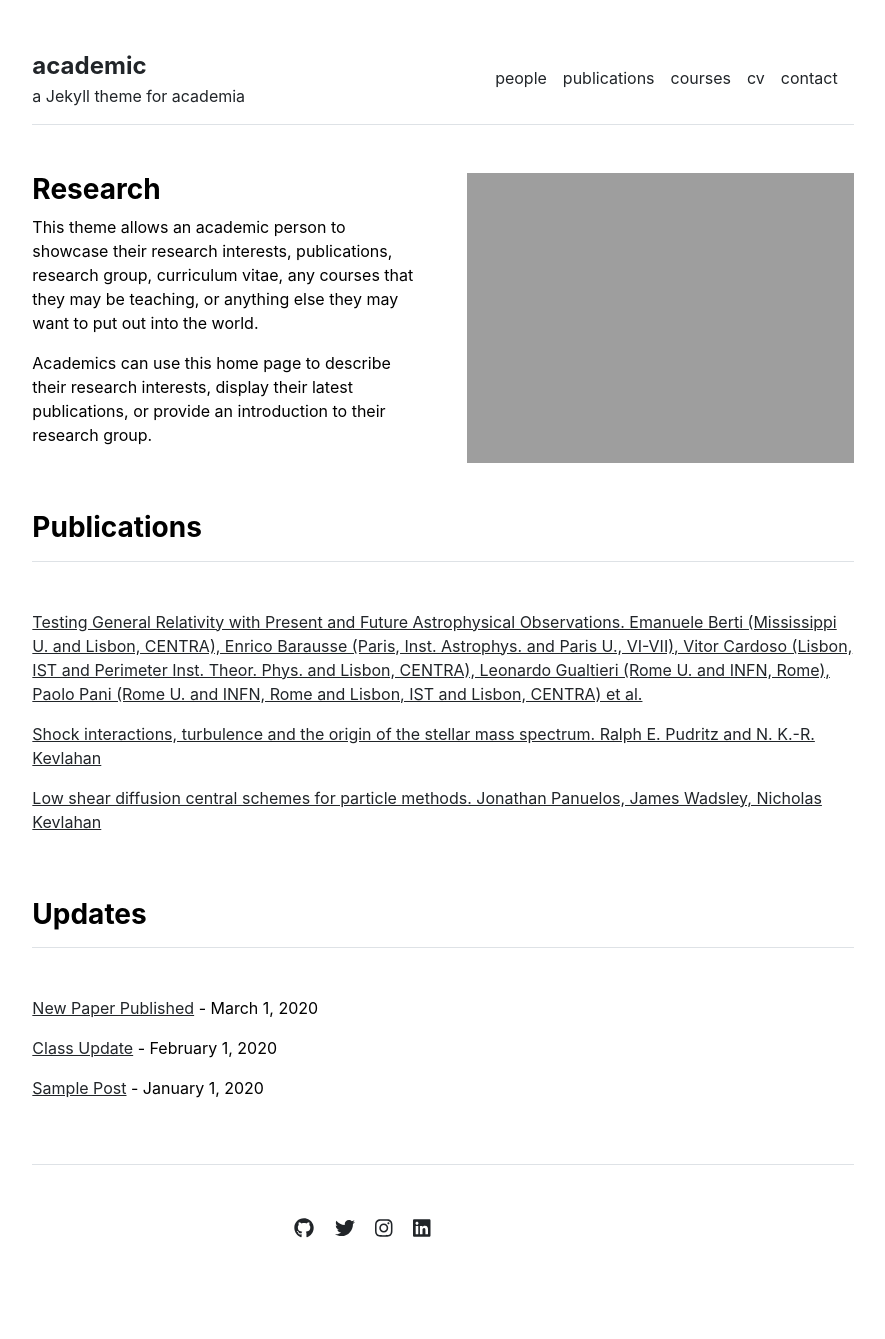
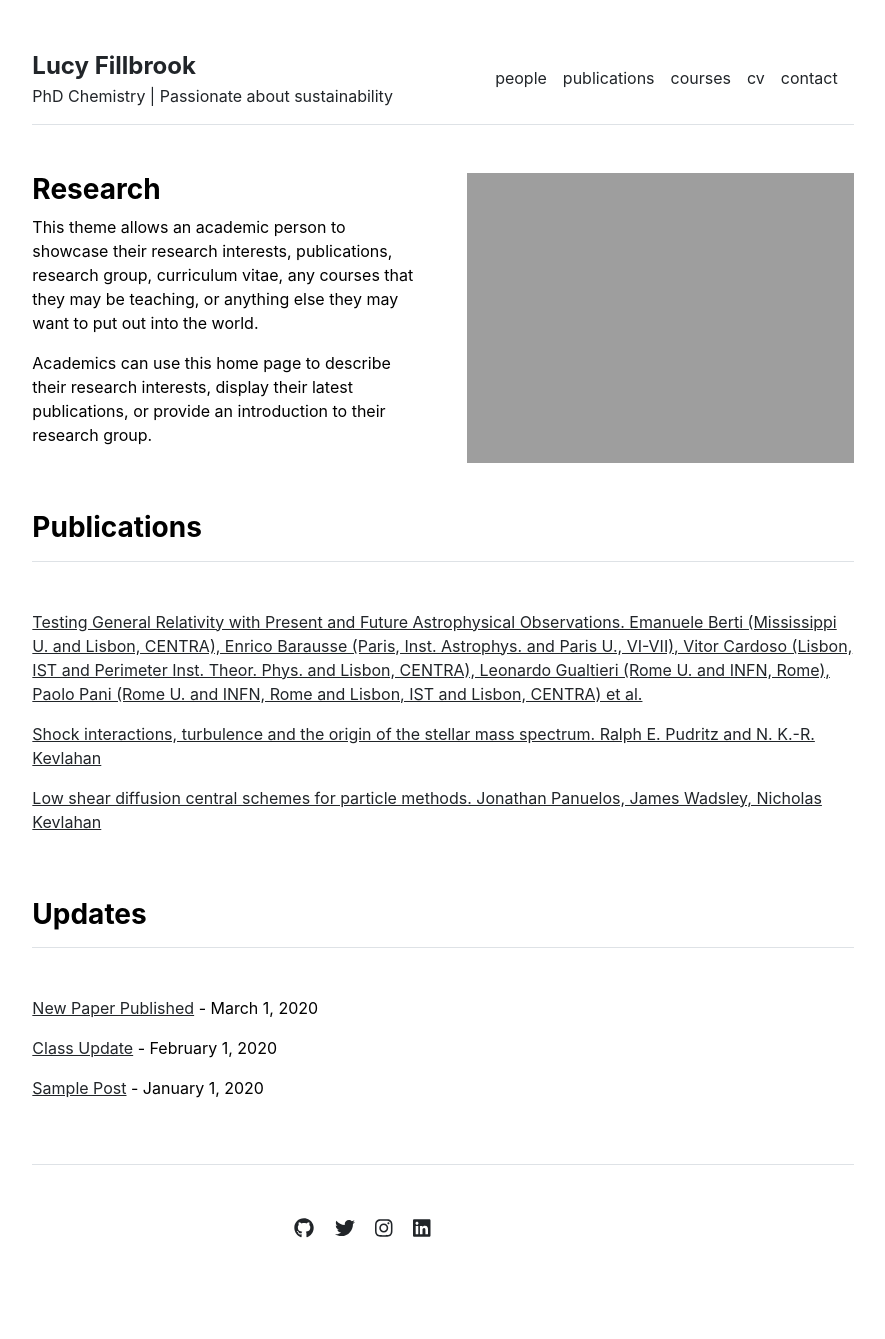
Before and after one commit to lfillbrook/lfillbrook.github.io, a Jekyll site: the page built from index.md, in a window 1280 px wide. Shown: the whole page, without its empty margins (197-1082 px from the left). Built offline with Jekyll 4.4.1, drawn with Linux system fonts in a browser that asks for light colours.

Commit message:
Update _config.yml

```diff
--- a/_config.yml
+++ b/_config.yml
@@ -1,4 +1,4 @@
 url: "" # the base hostname & protocol for your site, e.g. http://example.com
 baseurl: "" # the subpath of your site, e.g. /blog
-title: "academic" # the name of your site, e.g. ACME Corp.
-description: "a Jekyll theme for academia"
+title: "Lucy Fillbrook" # the name of your site, e.g. ACME Corp.
+description: "PhD Chemistry | Passionate about sustainability"
```
